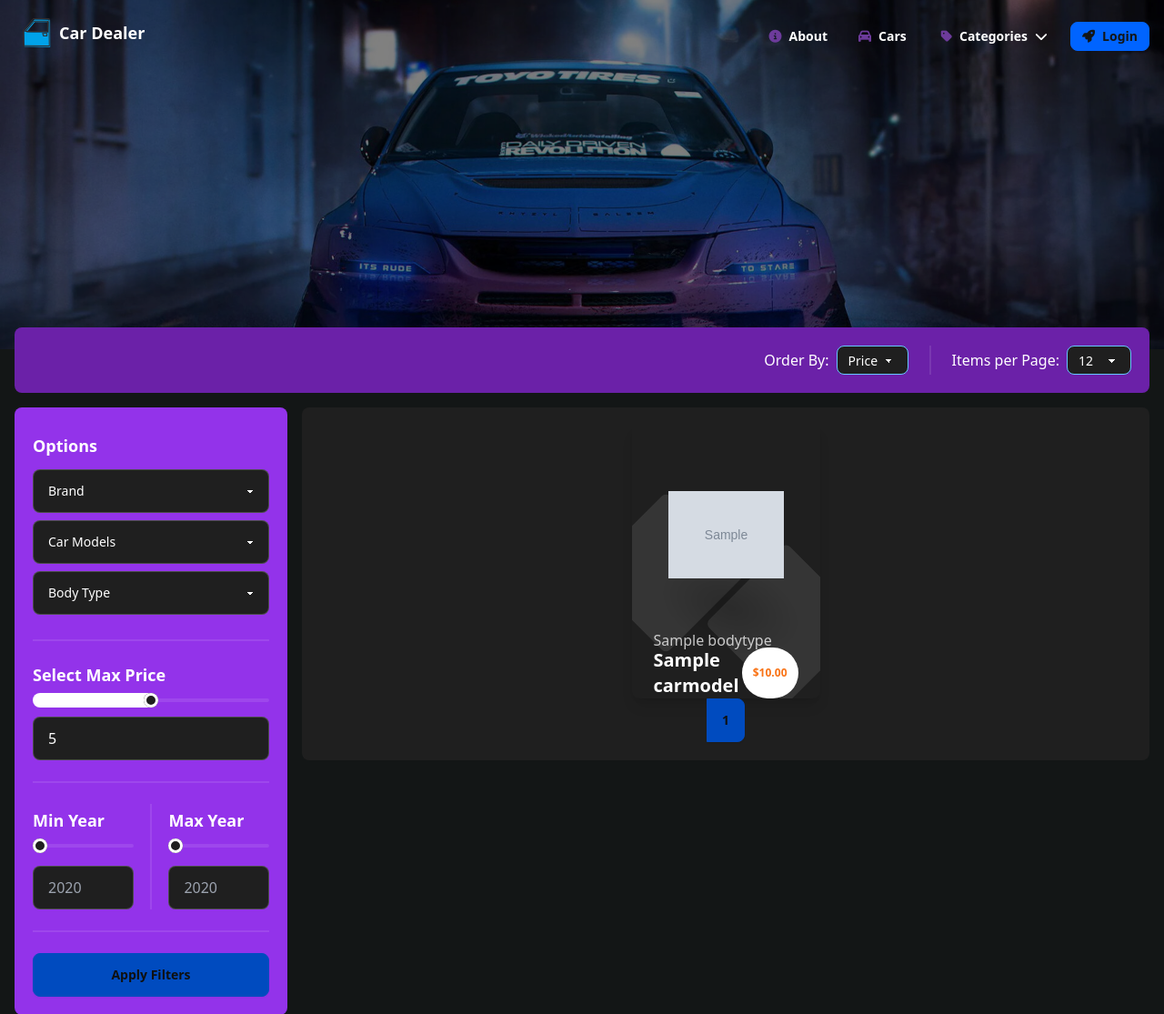
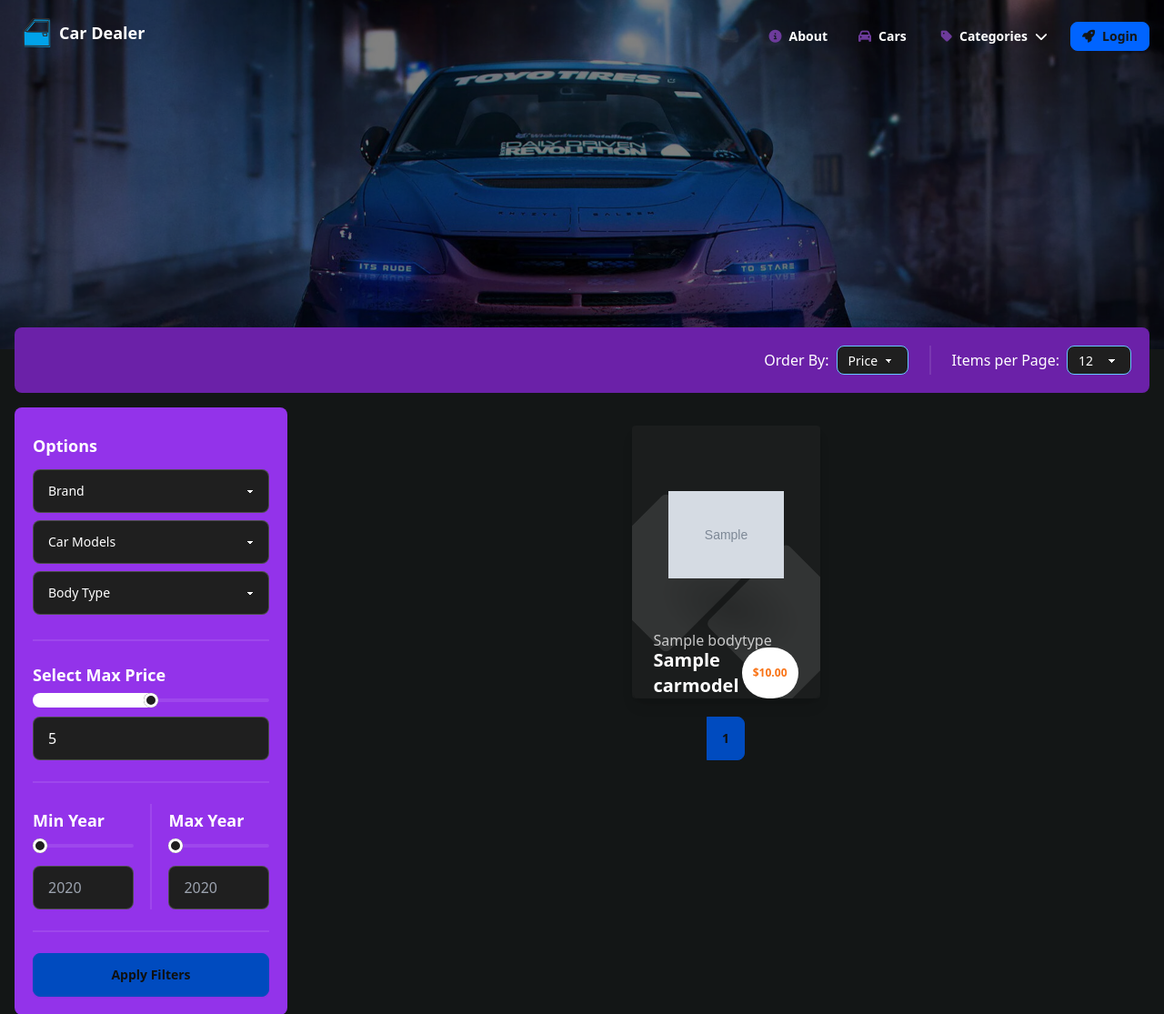
Before and after one commit to fzaca/car-dealer-system, a Django app: page /cars/ in a window 1280 px wide. Shown: the top 1115 px of the page at 91% size. Run offline with Django 5.2, Linux system fonts and the light colour scheme; tables that the repository leaves empty hold one stand-in row (values such as "Sample post"); grey boxes marked "Sample" are stand-in pictures; style sheets or scripts are compiled from the project's sources; some libraries are stand-ins or nearby versions.

Commit message:
Improve car card

```diff
--- a/resources/cars/templates/cars/partials/cars.html
+++ b/resources/cars/templates/cars/partials/cars.html
@@ -1,7 +1,7 @@
-<div class="bg-base-100 text-white rounded-lg p-5">
+<div class=" text-white rounded-lg p-5">
   <div class="flex flex-wrap justify-center gap-4">
     {% for car in page_obj.object_list %}
-    <div class="item flex-grow-0 flex-shrink-0 min-w-full md:min-w-[calc(50%-16px)] lg:min-w-[calc(25%-16px)] max-w-full md:max-w-[calc(50%-16px)] lg:max-w-[calc(25%-16px)]">
+    <div class="item bg-base-200 rounded flex-grow-0 flex-shrink-0 min-w-full md:min-w-[calc(50%-16px)] lg:min-w-[calc(25%-16px)] max-w-full md:max-w-[calc(50%-16px)] lg:max-w-[calc(25%-16px)]">
       <div class="flex-shrink-0 relative overflow-hidden rounded-lg shadow-lg" style="height: 300px;">
         <svg class="absolute bottom-0 left-0 mb-8" viewBox="0 0 375 283" fill="none" style="transform: scale(1.5); opacity: 0.1;">
           <rect x="159.52" y="175" width="152" height="152" rx="8" transform="rotate(-45 159.52 175)" fill="white" />
@@ -27,6 +27,7 @@
   </div>
 
   <!-- Pagination -->
+  <div class="p-5">
   <div class="join w-full justify-center flex flex-wrap">
     {% if page_obj.has_previous %}
     <a href="?page=1" class="join-item btn btn-primary brightness-75">Primera</a>
@@ -46,4 +47,5 @@
     <a href="?page={{ page_obj.paginator.num_pages }}" class="join-item btn btn-primary brightness-75">Última</a>
     {% endif %}
   </div>
+  </div>
 </div>
--- a/resources/core/templates/components/featured_cars.html
+++ b/resources/core/templates/components/featured_cars.html
@@ -1,10 +1,10 @@
 {% load static %}
 
-<div class="flex py-6 bg-base-100 items-center justify-center w-full">
+<div class="flex py-6 bg-base-300 items-center justify-center w-full">
     <div class="owl-carousel">
         {% for featured_car in featured_cars %}
         <div class="item">
-            <div class="flex-shrink-0 relative overflow-hidden rounded-lg max-w-xs shadow-lg"
+            <div class="bg-base-200 flex-shrink-0 relative overflow-hidden rounded-lg max-w-xs shadow-lg"
                 style="height: 300px;">
                 <svg class="absolute bottom-0 left-0 mb-8" viewBox="0 0 375 283" fill="none"
                     style="transform: scale(1.5); opacity: 0.1;">
```
